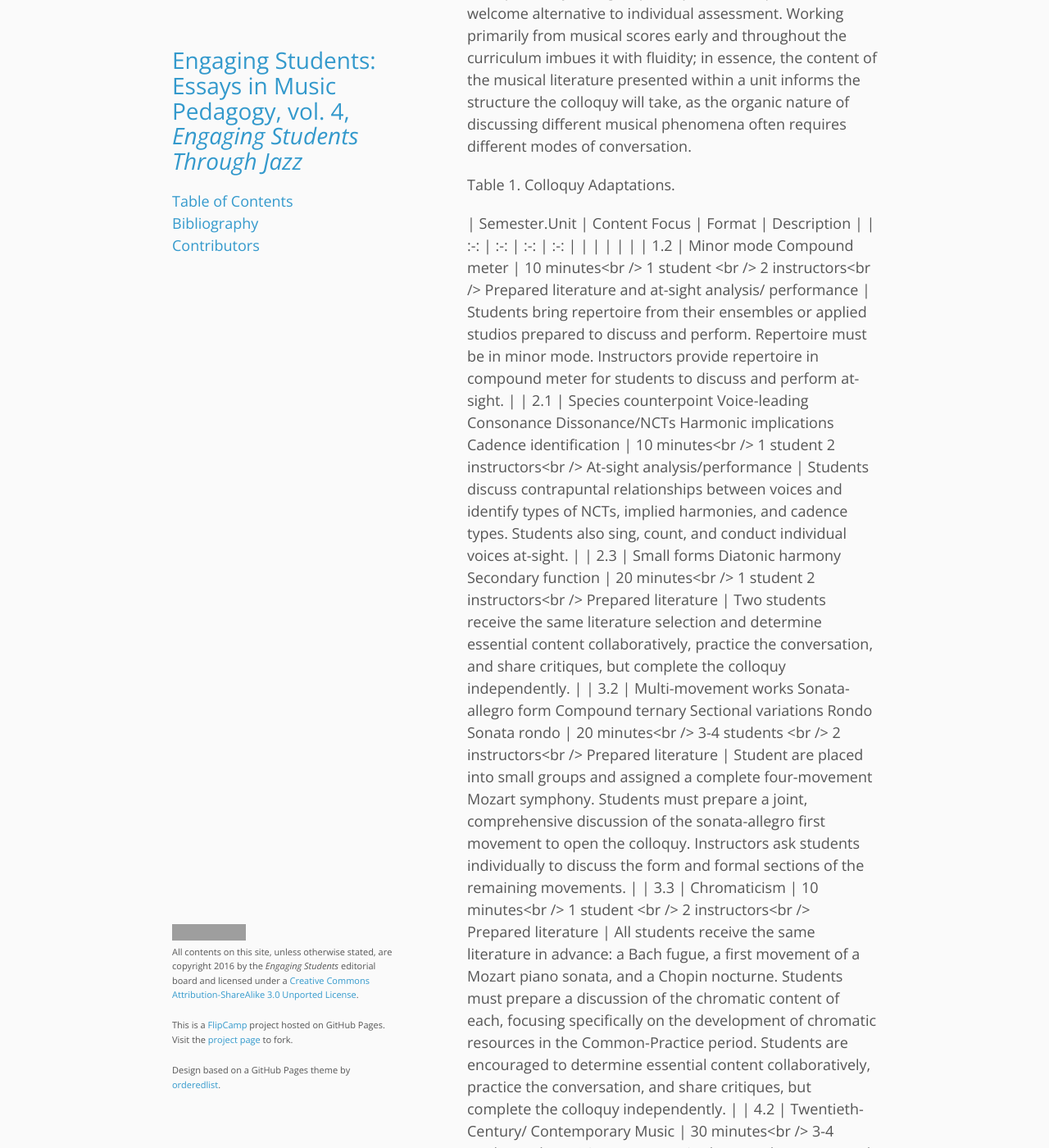
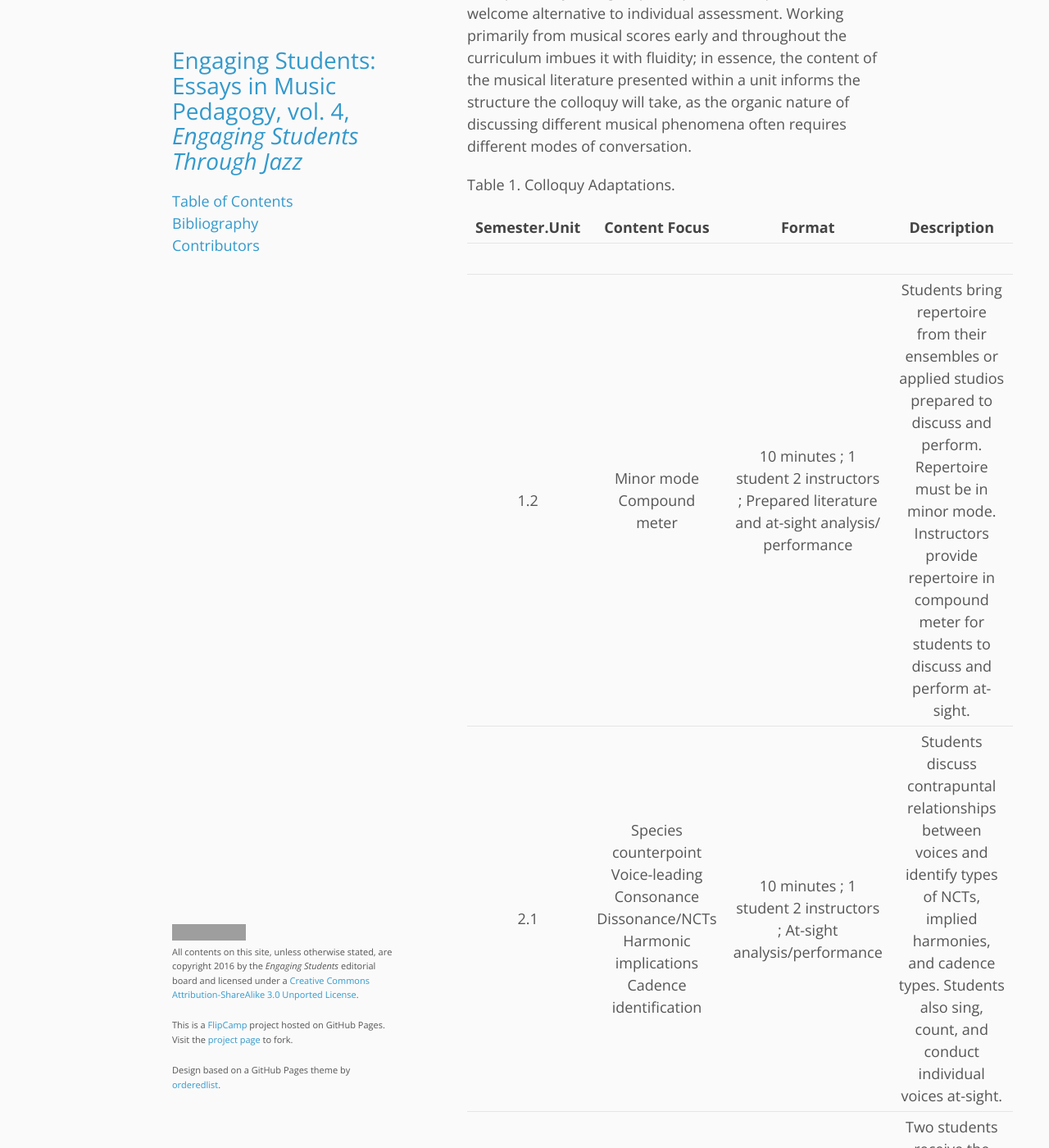
Before and after one commit to flipcamp/engagingstudents5, a Jekyll site: the page built from essays/strovas.md, in a window 1280 px wide and 1400 px high, scrolled down 6595 px. Shown: the whole window at 82% size. Built offline with Jekyll 4.4.1, drawn with Linux system fonts in a browser that asks for light colours; some of the changed text lies outside the part shown; grey boxes are pictures that could not be loaded.

Commit message:
table cleaning

```diff
--- a/essays/strovas.md
+++ b/essays/strovas.md
@@ -43,29 +43,12 @@ Table 1. Colloquy Adaptations.
 | Semester.Unit | Content Focus | Format | Description |
 | :-: | :-: | :-: | :-: |
 | 	| 	|	|  |
-| 1.2           	| Minor mode Compound meter                                                                                  	|  10 minutes\<br /\>
-1 student \<br /\> 2 instructors\<br /\>
-Prepared literature and at-sight analysis/ performance                                                                                    	| Students bring repertoire from their ensembles or applied studios prepared to discuss and perform. Repertoire must be in minor mode.  Instructors provide repertoire in compound meter for students to discuss and perform at-sight.                                                                                                                                                                                                                                       	|
-| 2.1           	| Species counterpoint Voice-leading Consonance Dissonance/NCTs Harmonic implications Cadence identification 	|  10 minutes\<br /\>
-1 student 2 instructors\<br /\>
-At-sight analysis/performance                                                                                                             	| Students discuss contrapuntal relationships between voices and identify types of NCTs, implied harmonies, and cadence types.  Students also sing, count, and conduct individual voices at-sight.                                                                                                                                                                                                                                                                           	|
-| 2.3           	| Small forms Diatonic harmony Secondary function                                                            	| 20 minutes\<br /\>
-1 student  2 instructors\<br /\>
-Prepared literature                                                                                                                       	| Two students receive the same literature selection and determine essential content collaboratively, practice the conversation, and share critiques, but complete the colloquy independently.                                                                                                                                                                                                                                                                               	|
-| 3.2           	| Multi-movement works Sonata-allegro form Compound ternary Sectional variations Rondo Sonata rondo          	| 20 minutes\<br /\>
-3-4 students \<br /\>
-2 instructors\<br /\>
-Prepared literature                                                                                                                     	| Student are placed into small groups and assigned a complete four-movement Mozart symphony. Students must prepare a joint, comprehensive discussion of the sonata-allegro first movement to open the colloquy. Instructors ask students individually to discuss the form and formal sections of the remaining movements.                                                                                                                                                   	|
-| 3.3           	| Chromaticism                                                                                               	| 10 minutes\<br /\>
-1 student \<br /\>
-2 instructors\<br /\>
-Prepared literature                                                                                                                        	| All students receive the same literature in advance: a Bach fugue, a first movement of a Mozart piano sonata, and a Chopin nocturne. Students must prepare a discussion of the chromatic content of each, focusing specifically on the development of chromatic resources in the Common-Practice period.  Students are encouraged to determine essential content collaboratively, practice the conversation, and share critiques, but complete the colloquy independently. 	|
-| 4.2           	| Twentieth-Century/ Contemporary Music                                                                      	| 30 minutes\<br /\>
-3-4 students \<br /\>
-2 instructors Invited guests\<br /\>
-Prepared literature 30 minutes\<br /\>
-3-4 students 2 instructors Invited guests\<br /\>
-Prepared literature 	| Student groups work with instructors to select one twentieth-century or contemporary work on which to present a public colloquy. Because of the public format, students are expected to address conceptual musical principals using whatever verbal and nonverbal means the group believes will facilitate understanding among lay music aficionados.                                                                                                                      	|
+| 1.2           	| Minor mode Compound meter                                                                                  	|  10 minutes ; 1 student 2 instructors ; Prepared literature and at-sight analysis/ performance                                                                                    	| Students bring repertoire from their ensembles or applied studios prepared to discuss and perform. Repertoire must be in minor mode.  Instructors provide repertoire in compound meter for students to discuss and perform at-sight.                                                                                                                                                                                                                                       	|
+| 2.1           	| Species counterpoint Voice-leading Consonance Dissonance/NCTs Harmonic implications Cadence identification 	|  10 minutes ; 1 student 2 instructors ; At-sight analysis/performance                                                                                                             	| Students discuss contrapuntal relationships between voices and identify types of NCTs, implied harmonies, and cadence types.  Students also sing, count, and conduct individual voices at-sight.                                                                                                                                                                                                                                                                           	|
+| 2.3           	| Small forms Diatonic harmony Secondary function                                                            	| 20 minutes ; 1 student  2 instructors ; Prepared literature                                                                                                                       	| Two students receive the same literature selection and determine essential content collaboratively, practice the conversation, and share critiques, but complete the colloquy independently.                                                                                                                                                                                                                                                                               	|
+| 3.2           	| Multi-movement works Sonata-allegro form Compound ternary Sectional variations Rondo Sonata rondo          	| 20 minutes ; 3-4 students 2 instructors ; Prepared literature                                                                                                                     	| Student are placed into small groups and assigned a complete four-movement Mozart symphony. Students must prepare a joint, comprehensive discussion of the sonata-allegro first movement to open the colloquy. Instructors ask students individually to discuss the form and formal sections of the remaining movements.                                                                                                                                                   	|
+| 3.3           	| Chromaticism                                                                                               	| 10 minutes ; 1 student 2 instructors ; Prepared literature                                                                                                                        	| All students receive the same literature in advance: a Bach fugue, a first movement of a Mozart piano sonata, and a Chopin nocturne. Students must prepare a discussion of the chromatic content of each, focusing specifically on the development of chromatic resources in the Common-Practice period.  Students are encouraged to determine essential content collaboratively, practice the conversation, and share critiques, but complete the colloquy independently. 	|
+| 4.2           	| Twentieth-Century/ Contemporary Music                                                                      	| 30 minutes ; 3-4 students 2 instructors Invited guests ; Prepared literature 30 minutes ; 3-4 students 2 instructors Invited guests ; Prepared literature 	| Student groups work with instructors to select one twentieth-century or contemporary work on which to present a public colloquy. Because of the public format, students are expected to address conceptual musical principals using whatever verbal and nonverbal means the group believes will facilitate understanding among lay music aficionados.                                                                                                                      	|
 
 
 
```
